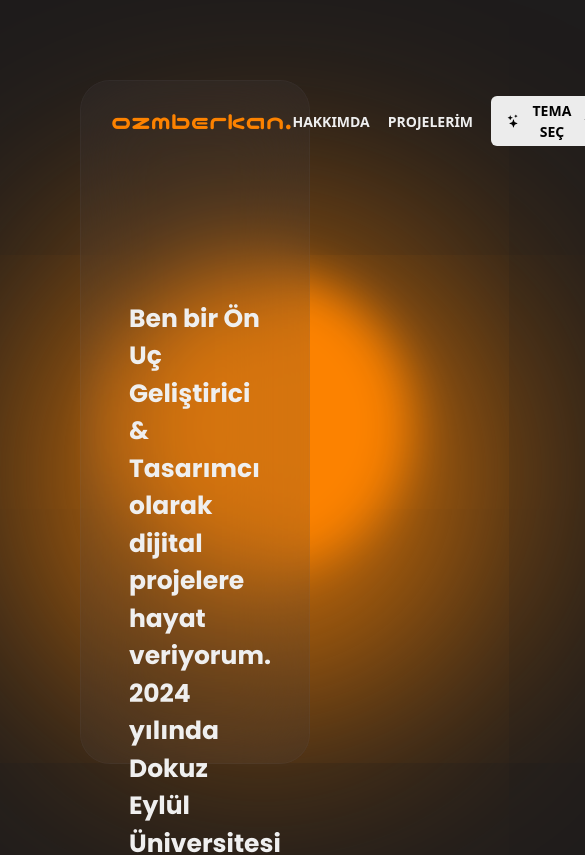
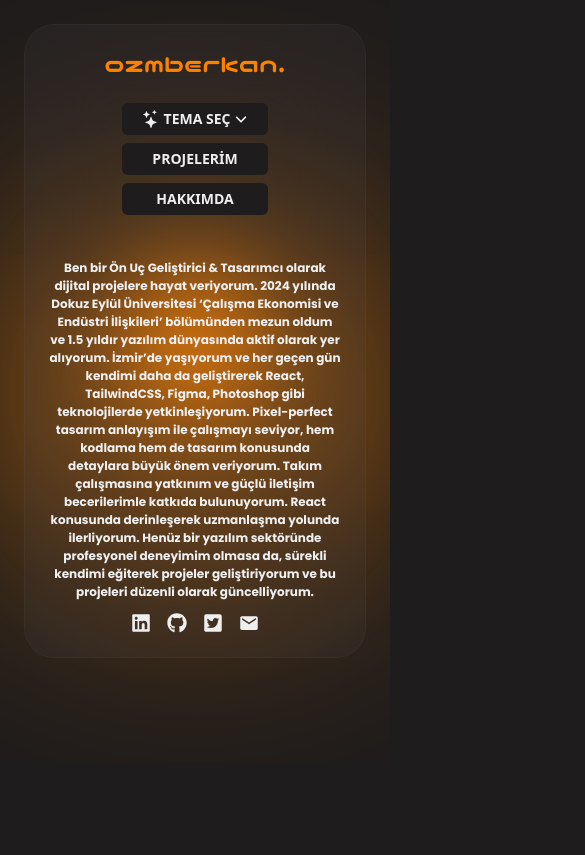
Before and after one commit to ozmberkan/portfolio, a React (Vite) app: page /about in a window 390 px wide. Shown: the top 855 px of the page, 585 px wide, since content can reach past the window. Built offline with nearby package versions, Linux system fonts and the light colour scheme.

Commit message:
responsive added

```diff
--- a/package.json
+++ b/package.json
@@ -17,6 +17,7 @@
     "react-dom": "^18.3.1",
     "react-firebase-hooks": "^5.1.1",
     "react-icons": "^5.3.0",
+    "react-loading-skeleton": "^3.5.0",
     "react-redux": "^9.1.2",
     "react-router-dom": "^6.26.2",
     "typewriter-effect": "^2.21.0"
--- a/src/components/Header/Dropdown/Theme.jsx
+++ b/src/components/Header/Dropdown/Theme.jsx
@@ -17,14 +17,7 @@ const Theme = () => {
 
   return (
     <Menu>
-      <MenuButton
-        className={`text-black font-bold text-[14px] gap-x-2 transition-all duration-300  flex items-center bg-[#ECECEC] px-4 py-1 rounded-md hover:text-mainWhiteText
-          ${theme === "orange" ? "hover:bg-mainOrange" : null}
-          ${theme === "blue" ? "hover:bg-mainBlue" : null}
-          ${theme === "green" ? "hover:bg-mainGreen" : null}
-          ${theme === "pink" ? "hover:bg-mainPink" : null}
-          `}
-      >
+      <MenuButton className="text-mainWhiteText font-semibold text-sm hover:text-zinc-500 sm:bg-none bg-mainBg  gap-x-1 flex justify-center items-center px-5 py-1.5 rounded-md transition-all duration-500 whitespace-nowrap">
         <BsStars size={18} />
         TEMA SEÇ
         <FaAngleDown />
@@ -40,7 +33,7 @@ const Theme = () => {
       >
         <MenuItems
           anchor="bottom end"
-          className="mt-5 bg-mainBg border border-mainBoxBg text-mainWhiteText rounded-xl px-2 py-2 flex flex-col gap-y-2"
+          className="mt-1 bg-mainBg outline-none  text-mainWhiteText rounded-xl p-2 flex flex-col gap-y-2"
         >
           <MenuItem>
             <button
--- a/src/components/Header/Header.jsx
+++ b/src/components/Header/Header.jsx
@@ -7,7 +7,7 @@ const Header = () => {
   const { theme } = useSelector((store) => store.theme);
 
   return (
-    <div className="h-[80px] flex justify-between items-center px-[30px]">
+    <div className="sm:h-[80px] flex sm:flex-row flex-col justify-between items-center sm:px-[30px] px-5 sm:py-0 py-5">
       <Link
         to="/"
         className={`text-[25px] font-nicomoji  transition-all duration-500
@@ -20,12 +20,12 @@ const Header = () => {
       >
         ozmberkan.
       </Link>
-      <nav className="flex justify-start items-center gap-x-[18px]">
+      <nav className="flex justify-start items-center gap-x-[18px] sm:flex-row flex-col-reverse gap-y-2 sm:mt-0 mt-5">
         {rightTab.map((tab) => (
           <Link
             key={tab.id}
             to={tab.to}
-            className="text-mainWhiteText font-bold text-[14px] "
+            className="text-mainWhiteText font-semibold text-sm hover:text-zinc-500 sm:bg-none bg-mainBg w-full flex justify-center items-center px-5 py-1.5 rounded-md transition-all duration-500"
           >
             {tab.label}
           </Link>
--- a/src/components/Projects/ProjectBox.jsx
+++ b/src/components/Projects/ProjectBox.jsx
@@ -1,15 +1,17 @@
-import React from "react";
 import { useSelector } from "react-redux";
 import { Link } from "react-router-dom";
 
 const ProjectBox = ({ project }) => {
   const { theme } = useSelector((store) => store.theme);
   return (
-    <div className="border border-zinc-600/30 rounded-xl flex bg-mainBoxBg">
-      <img src={project.image} className="w-52 object-cover rounded-l-xl" />
-      <div className="w-full h-full font-poppins text-mainWhiteText flex flex-col justify-start items-start p-4">
+    <div className="border border-zinc-600/30 rounded-xl flex sm:flex-row flex-col bg-mainBoxBg">
+      <img
+        src={project.image}
+        className="sm:max-w-52 w-full object-cover sm:rounded-l-xl rounded-t-xl"
+      />
+      <div className="w-full h-full font-poppins text-mainWhiteText flex flex-col gap-y-2 justify-start items-start p-4">
         <span>{project.title}</span>
-        <p className="text-xs">{project.description.slice(0, 180)}...</p>
+        <p className="text-xs">{project.description.slice(0, 170)}...</p>
         <Link
           to={`/projects/${project.id}`}
           className={`mt-auto w-full flex justify-center items-center py-1 rounded-sm text-mainWhiteText
--- a/src/layouts/Layout.jsx
+++ b/src/layouts/Layout.jsx
@@ -7,7 +7,7 @@ const Layout = () => {
   const { theme } = useSelector((store) => store.theme);
 
   return (
-    <section className="w-full h-screen flex justify-center items-center px-[80px] py-[80px] ">
+    <section className="w-full sm:h-screen h-full  flex justify-center items-center sm:px-[80px] sm:py-[80px] p-6 ">
       <div
         className="bg-zinc-700 bg-clip-padding backdrop-filter backdrop-blur-2xl border border-zinc-600/25 bg-opacity-20
   w-full h-full rounded-[30px] flex flex-col justify-between"
@@ -16,7 +16,7 @@ const Layout = () => {
         <Outlet />
       </div>
       <div
-        className={`w-[300px] h-[300px] rounded-full absolute left-28 -z-10 transition-all duration-500
+        className={`sm:w-[300px] sm:h-[300px] w-[150px] h-[150px] rounded-full absolute sm:left-28  -z-10 transition-all duration-500
 
   ${theme === "orange" ? "bg-mainOrange blur-xl shadow-orangeShadow" : null}
   ${theme === "blue" ? "bg-mainBlue blur-xl shadow-blueShadow" : null}
--- a/src/pages/About.jsx
+++ b/src/pages/About.jsx
@@ -8,52 +8,52 @@ import { IoMdMail } from "react-icons/io";
 
 const About = () => {
   return (
-    <div className="w-full h-3/4  rounded-b-[30px] p-12 flex flex-col justify-between">
-      <p className="font-poppins font-bold text-[25px] text-mainWhiteText leading-normal">
+    <div className="w-full sm:h-3/4 h-[70%] text-center sm:text-left rounded-b-[30px] p-6 sm:p-12 flex gap-y-1 flex-col sm:justify-between ">
+      <p className="font-poppins font-bold sm:text-[25px] text-xs text-mainWhiteText leading-normal">
         Ben bir Ön Uç Geliştirici & Tasarımcı olarak dijital projelere hayat
         veriyorum. 2024 yılında Dokuz Eylül Üniversitesi ‘Çalışma Ekonomisi ve
         Endüstri İlişkileri’ bölümünden mezun oldum ve 1.5 yıldır yazılım
         dünyasında aktif olarak yer alıyorum. İzmir’de yaşıyorum ve her geçen
         gün kendimi daha da geliştirerek React, TailwindCSS, Figma, Photoshop
-        gibi teknolojilerde yetkinleşiyorum. <br /> <br /> Pixel-perfect tasarım
-        anlayışım ile çalışmayı seviyor, hem kodlama hem de tasarım konusunda
-        detaylara büyük önem veriyorum. Takım çalışmasına yatkınım ve güçlü
-        iletişim becerilerimle katkıda bulunuyorum. React konusunda derinleşerek
+        gibi teknolojilerde yetkinleşiyorum. Pixel-perfect tasarım anlayışım ile
+        çalışmayı seviyor, hem kodlama hem de tasarım konusunda detaylara büyük
+        önem veriyorum. Takım çalışmasına yatkınım ve güçlü iletişim
+        becerilerimle katkıda bulunuyorum. React konusunda derinleşerek
         uzmanlaşma yolunda ilerliyorum. Henüz bir yazılım sektöründe profesyonel
         deneyimim olmasa da, sürekli kendimi eğiterek projeler geliştiriyorum ve
         bu projeleri düzenli olarak güncelliyorum.
       </p>
 
-      <div className="flex gap-4 mt-8">
+      <div className="flex  sm:justify-start justify-center gap-4 sm:mt-8 mt-2">
         <a
           href="https://linkedin.com/in/berkanozm"
           target="_blank"
           rel="noopener noreferrer"
-          className="text-mainWhiteText hover:text-blue-500 transition-colors duration-200"
+          className="text-mainWhiteText hover:text-blue-500 transition-colors duration-200 sm:text-3xl text-xl"
         >
-          <FaLinkedin size={30} />
+          <FaLinkedin />
         </a>
         <a
           href="https://github.com/ozmberkan"
           target="_blank"
           rel="noopener noreferrer"
-          className="text-mainWhiteText hover:text-gray-500 transition-colors duration-200"
+          className="text-mainWhiteText hover:text-gray-500 transition-colors duration-200 sm:text-3xl text-xl"
         >
-          <FaGithub size={30} />
+          <FaGithub />
         </a>
         <a
           href="https://twitter.com/berkannozm"
           target="_blank"
           rel="noopener noreferrer"
-          className="text-mainWhiteText hover:text-blue-400 transition-colors duration-200"
+          className="text-mainWhiteText hover:text-blue-400 transition-colors duration-200 sm:text-3xl text-xl"
         >
-          <FaTwitterSquare size={30} />
+          <FaTwitterSquare />
         </a>
         <a
           href="mailto:ozmberkan@gmal.com"
-          className="text-mainWhiteText hover:text-red-400 transition-colors duration-200"
+          className="text-mainWhiteText hover:text-red-400 transition-colors duration-200 sm:text-3xl text-xl"
         >
-          <IoMdMail size={30} />
+          <IoMdMail />
         </a>
       </div>
     </div>
--- a/src/pages/Projects.jsx
+++ b/src/pages/Projects.jsx
@@ -5,10 +5,12 @@ import { useDispatch } from "react-redux";
 import ProjectBox from "~/components/Projects/ProjectBox";
 import { db } from "~/firebase/firebase";
 import { setProjects } from "~/redux/slices/projectsSlice";
+import Skeleton from "react-loading-skeleton";
+import "react-loading-skeleton/dist/skeleton.css";
 
 const Projects = () => {
   const projectsRef = collection(db, "projects");
-  const [snapshot] = useCollection(projectsRef);
+  const [snapshot, loading, error] = useCollection(projectsRef);
   const dispatch = useDispatch();
 
   const data = snapshot?.docs?.map((project) => ({
@@ -17,15 +19,20 @@ const Projects = () => {
   }));
 
   useEffect(() => {
-    dispatch(setProjects(data));
-  }, [data]);
+    if (data && !loading) {
+      dispatch(setProjects(data));
+    }
+  }, [data, loading, dispatch]);
 
   return (
-    <div className="w-full h-5/6 p-12 grid grid-cols-3 gap-5">
-      {data?.map((project) => (
-        <ProjectBox key={project.id} project={project} />
-      ))}
-      <span className="text-mainWhiteText text-sm font-poppins">...</span>
+    <div className="w-full h-5/6 p-12 grid sm:grid-cols-3 grid-cols-1 gap-5">
+      {loading
+        ? Array(7)
+            .fill(0)
+            .map((_, idx) => <Skeleton key={idx} height={170} />)
+        : data?.map((project) => (
+            <ProjectBox key={project.id} project={project} />
+          ))}
     </div>
   );
 };
--- a/src/redux/slices/projectsSlice.js
+++ b/src/redux/slices/projectsSlice.js
@@ -1,7 +1,7 @@
 import { createSlice } from "@reduxjs/toolkit";
 
 const initialState = {
-  projects: [],
+  projects: JSON.parse(localStorage.getItem("projects")) || [],
 };
 
 export const projectsSlice = createSlice({
@@ -10,6 +10,7 @@ export const projectsSlice = createSlice({
   reducers: {
     setProjects: (state, action) => {
       state.projects = action.payload;
+      localStorage.setItem("projects", JSON.stringify(action.payload));
     },
   },
 });
```
Also changed, not shown: src/pages/Home.jsx (+11 -8 lines), src/pages/ProjectDetail.jsx (+49 -57 lines), 1 other file (tests, documents, lock files or other folders).
